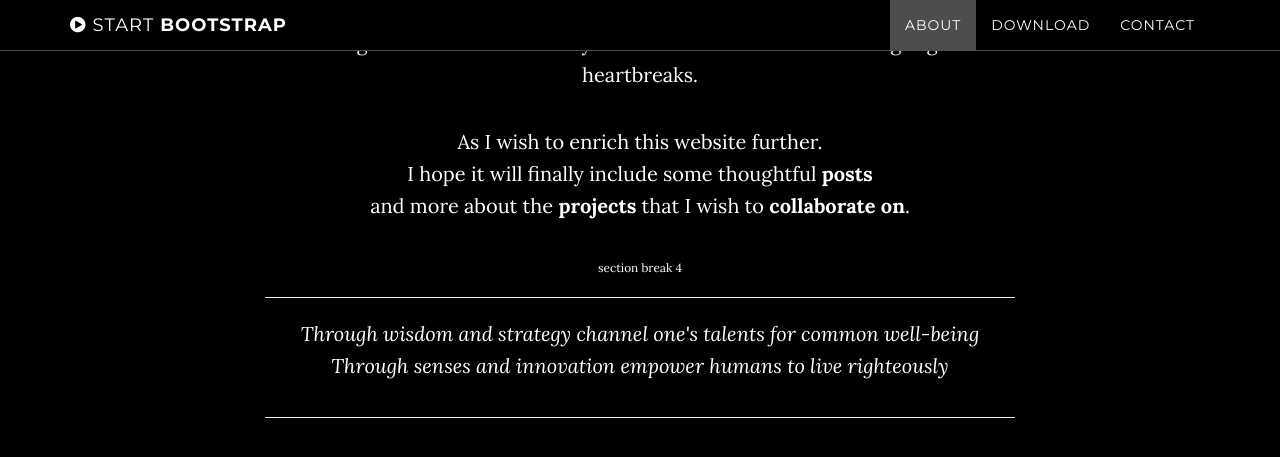
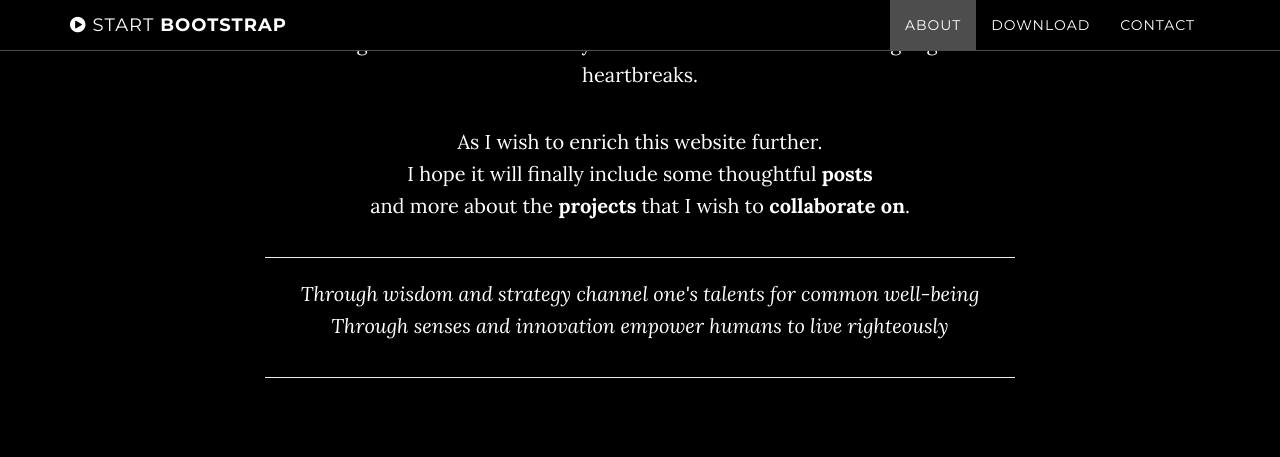
Before and after one commit to kozload/kozload.github.io, a Jekyll site: the page built from index.html, in a window 1280 px wide and 900 px high, scrolled down 1771 px, cut to the strip 0-609 px from the top of the window. Shown: the top 457 px of the strip. Built offline with Jekyll 4.4.1, drawn with Linux system fonts in a browser that asks for light colours.

Commit message:
Update about.html

```diff
--- a/_includes/about.html
+++ b/_includes/about.html
@@ -12,7 +12,6 @@
                 <p>As I wish to enrich this website further.<br>I hope it will finally include some thoughtful <b>posts</b><br>and more about the <b>projects</b> that I wish to <b>collaborate on</b>.</p>
                     <section class="sb-index text-measure">
                         <div class="sb sb-4">
-      <small>section break 4</small>
       <hr class="section-break-4" />
     </div>
                     <p><i>Through wisdom and strategy channel one's talents for common well-being<br>Through senses and innovation empower humans to live righteously</i></p>
```
